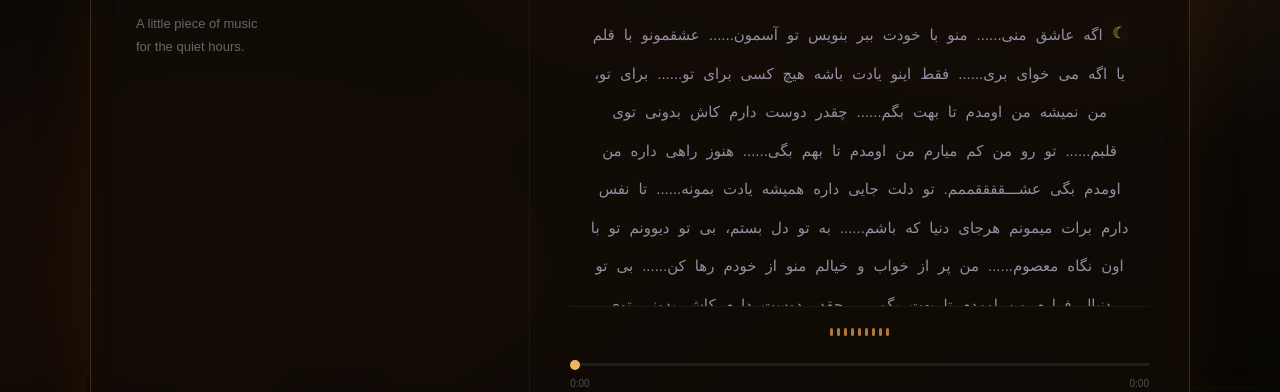
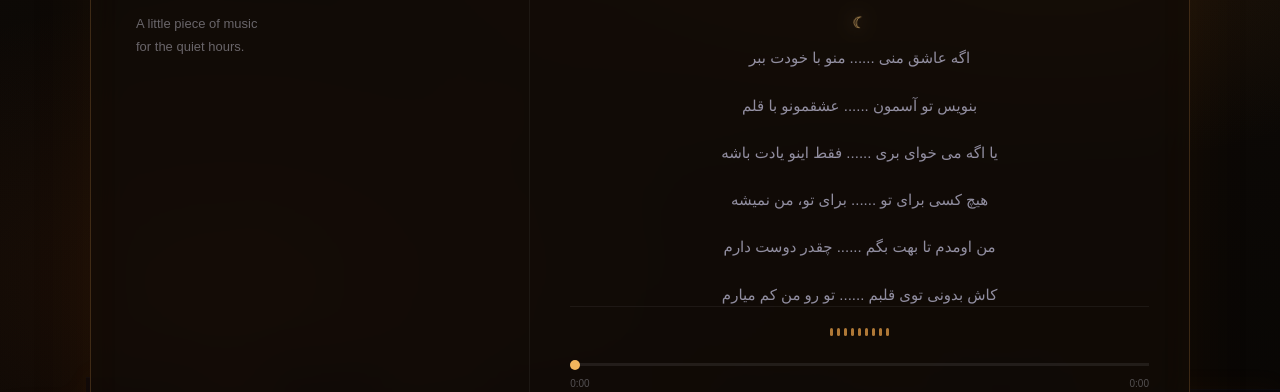
Before and after one commit to mahdighoorbannia-blip/my-song, a plain HTML site: page index.html in a window 1280 px wide. Shown: the part 333-725 px from the top of the page. Drawn offline with Linux system fonts and the light colour scheme.

Commit message:
Update index.html

```diff
--- a/index.html
+++ b/index.html
@@ -973,26 +973,29 @@ body {
     line-height: 2.1;
     width: 100%;
 }
-.karaoke-word {
-    display: inline-block;
+.karaoke-line {
+    width: 100%;
+    direction: rtl;
+    text-align: center;
     color: rgba(225,222,255,.62);
     font-size: 15px;
     font-weight: 400;
-    padding: 1px 2px;
-    border-radius: 5px;
-    transition: color .12s ease, text-shadow .12s ease, transform .12s ease;
-}
-.karaoke-word.active {
+    line-height: 2.15;
+    padding: 5px 8px;
+    border-radius: 8px;
+    transition: color .2s ease, text-shadow .2s ease, background .2s ease;
+}
+.karaoke-line.active {
     color: #ffd18a;
     font-weight: 800;
-    text-shadow: 0 0 7px rgba(255,184,91,.85), 0 0 19px rgba(255,153,48,.45);
-    transform: scale(1.08);
-}
-.karaoke-word.past { color: rgba(242,182,93,.88); }
+    background: rgba(255, 184, 91, .055);
+    text-shadow: 0 0 7px rgba(255,184,91,.75), 0 0 19px rgba(255,153,48,.35);
+}
+.karaoke-line.past { color: rgba(242,182,93,.72); }
 .karaoke-row .lyric-moon { margin: 0 3px; }
 @media (max-width: 480px) {
     .lyrics-box { max-height: 280px; }
-    .karaoke-word { font-size: 14px; }
+    .karaoke-line { font-size: 14px; }
 }
 
 </style>
@@ -1409,188 +1412,35 @@ document.addEventListener(
 
 
 
-// Word-by-word karaoke timestamps (seconds).
-// Each word stays highlighted until the next word begins.
+// Line-by-line karaoke timestamps (seconds).
+// The original audio player and its controls are kept unchanged.
 const karaokeCues = [
-    [20.19, "اگه"],
-    [20.66, "عاشق"],
-    [21.14, "منی......"],
-    [22.46, "منو"],
-    [22.76, "با"],
-    [23.04, "خودت"],
-    [23.52, "ببر"],
-    [24.92, "بنویس"],
-    [25.48, "تو"],
-    [25.92, "آسمون......"],
-    [27.44, "عشقمونو"],
-    [28.08, "با"],
-    [28.36, "قلم"],
-    [29.66, "یا"],
-    [30.00, "اگه"],
-    [30.24, "می"],
-    [30.42, "خوای"],
-    [30.74, "بری......"],
-    [31.78, "فقط"],
-    [32.30, "اینو"],
-    [32.66, "یادت"],
-    [33.12, "باشه"],
-    [34.36, "هیچ"],
-    [34.62, "کسی"],
-    [35.18, "برای"],
-    [35.76, "تو......"],
-    [36.56, "برای"],
-    [37.16, "تو،"],
-    [37.48, "من"],
-    [37.78, "نمیشه"],
-    [38.70, "من"],
-    [39.36, "اومدم"],
-    [40.56, "تا"],
-    [40.66, "بهت"],
-    [41.10, "بگم......"],
-    [41.70, "چقدر"],
-    [42.26, "دوست"],
-    [43.00, "دارم"],
-    [43.50, "کاش"],
-    [44.00, "بدونی"],
-    [45.38, "توی"],
-    [45.58, "قلبم......"],
-    [46.50, "تو"],
-    [46.66, "رو"],
-    [46.80, "من"],
-    [47.06, "کم"],
-    [47.70, "میارم"],
-    [48.30, "من"],
-    [48.92, "اومدم"],
-    [50.12, "تا"],
-    [50.22, "بهم"],
-    [50.68, "بگی......"],
-    [51.28, "هنوز"],
-    [52.02, "راهی"],
-    [52.66, "داره"],
-    [53.10, "من"],
-    [53.64, "اومدم"],
-    [54.90, "بگی"],
-    [55.38, "عشـــققققممم."],
-    [59.62, "تو"],
-    [59.80, "دلت"],
-    [60.24, "جایی"],
-    [61.04, "داره"],
-    [80.12, "همیشه"],
-    [80.68, "یادت"],
-    [81.44, "بمونه......"],
-    [84.86, "تا"],
-    [85.02, "نفس"],
-    [85.48, "دارم"],
-    [86.06, "برات"],
-    [86.70, "میمونم"],
-    [89.64, "هرجای"],
-    [90.26, "دنیا"],
-    [91.04, "که"],
-    [91.22, "باشم......"],
-    [92.56, "به"],
-    [94.60, "تو"],
-    [94.78, "دل"],
-    [95.08, "بستم،"],
-    [95.84, "بی"],
-    [95.98, "تو"],
-    [96.32, "دیوونم"],
-    [99.27, "تو"],
-    [99.44, "با"],
-    [99.52, "اون"],
-    [99.88, "نگاه"],
-    [100.66, "معصوم......"],
-    [104.06, "من"],
-    [104.24, "پر"],
-    [104.58, "از"],
-    [104.66, "خواب"],
-    [105.22, "و"],
-    [105.40, "خیالم"],
-    [108.88, "منو"],
-    [109.36, "از"],
-    [109.46, "خودم"],
-    [110.12, "رها"],
-    [110.68, "کن......"],
-    [113.66, "بی"],
-    [113.80, "تو"],
-    [113.96, "دنبال"],
-    [115.02, "فرارم"],
-    [117.88, "من"],
-    [118.44, "اومدم"],
-    [119.64, "تا"],
-    [119.84, "بهت"],
-    [120.28, "بگم......"],
-    [120.90, "چقدر"],
-    [121.50, "دوست"],
-    [122.10, "دارم"],
-    [122.68, "کاش"],
-    [123.18, "بدونی"],
-    [124.46, "توی"],
-    [124.78, "قلبم......"],
-    [125.64, "تو"],
-    [125.82, "رو"],
-    [125.96, "من"],
-    [126.24, "کم"],
-    [126.92, "میارم"],
-    [127.48, "من"],
-    [128.02, "اومدم"],
-    [129.22, "تا"],
-    [129.42, "بهم"],
-    [129.86, "بگی......"],
-    [130.50, "هنوز"],
-    [131.10, "راهی"],
-    [131.84, "داره"],
-    [132.32, "من"],
-    [132.84, "اومدم"],
-    [134.10, "بگی"],
-    [134.58, "عشقم......"],
-    [135.26, "تو"],
-    [135.42, "دلت"],
-    [135.82, "جایی"],
-    [136.62, "داره"],
-    [156.88, "تو"],
-    [157.00, "مثل"],
-    [157.50, "نور"],
-    [158.20, "یه"],
-    [158.40, "فانوس......"],
-    [161.64, "توی"],
-    [161.96, "تاریکی"],
-    [163.16, "من"],
-    [163.44, "می"],
-    [163.90, "شینی"],
-    [166.46, "همه"],
-    [166.76, "ی"],
-    [167.06, "نگفته"],
-    [167.84, "هامو......"],
-    [171.38, "از"],
-    [171.44, "تو"],
-    [171.64, "آینه"],
-    [172.44, "چشمام"],
-    [173.12, "می"],
-    [173.58, "بینی"],
-    [176.04, "تو"],
-    [176.26, "با"],
-    [176.50, "اون"],
-    [176.70, "نگاه"],
-    [177.46, "معصوم......"],
-    [180.86, "من"],
-    [181.02, "پر"],
-    [181.38, "از"],
-    [181.48, "خواب"],
-    [182.02, "و"],
-    [182.22, "خیالم"],
-    [203.62, "منو"],
-    [207.82, "از"],
-    [211.02, "خودم"],
-    [237.46, "رها"],
-    [237.84, "کن......"],
-    [245.10, "بی"],
-    [246.24, "تو"],
-    [250.66, "دنبال"],
-    [264.84, "فرارم"]
+    [20.19, "اگه عاشق منی ...... منو با خودت ببر"],
+    [24.69, "بنویس تو آسمون ...... عشقمونو با قلم"],
+    [29.57, "یا اگه می خوای بری ...... فقط اینو یادت باشه"],
+    [34.27, "هیچ کسی برای تو ...... برای تو، من نمیشه"],
+    [38.55, "من اومدم تا بهت بگم ...... چقدر دوست دارم"],
+    [43.50, "کاش بدونی توی قلبم ...... تو رو من کم میارم"],
+    [48.30, "من اومدم تا بهم بگی ...... هنوز راهی داره"],
+    [53.09, "من اومدم بگی عشـــققققممم ."],
+    [59.05, "تو دلت جایی داره"],
+    [80.12, "همیشه یادت بمونه ...... تا نفس دارم برات میمونم"],
+    [89.55, "هرجای دنیا که باشم ...... به تو دل بستم، بی تو دیوونم"],
+    [99.08, "تو با اون نگاه معصوم ...... من پر از خواب و خیالم"],
+    [108.78, "منو از خودم رها کن ...... بی تو دنبال فرارم"],
+    [117.86, "من اومدم تا بهت بگم ...... چقدر دوست دارم"],
+    [122.68, "کاش بدونی توی قلبم ...... تو رو من کم میارم"],
+    [127.48, "من اومدم تا بهم بگی ...... هنوز راهی داره"],
+    [132.32, "من اومدم بگی عشقم ...... تو دلت جایی داره"],
+    [156.72, "تو مثل نور یه فانوس ...... توی تاریکی من می شینی"],
+    [166.25, "همه ی نگفته هامو ...... از تو آینه چشمام می بینی"],
+    [175.83, "تو با اون نگاه معصوم ...... من پر از خواب و خیالم"],
+    [203.29, "منو از خودم رها کن ...... بی تو دنبال فرارم"]
 ];
 
 const lyricsElement = document.getElementById("lyrics");
-const karaokeWords = [];
+const karaokeLines = [];
+
 const karaokeRow = document.createElement("div");
 karaokeRow.className = "karaoke-row";
 
@@ -1601,13 +1451,16 @@ leftMoon.setAttribute("aria-hidden", "true");
 karaokeRow.appendChild(leftMoon);
 
 karaokeCues.forEach(([start, text], index) => {
-    const word = document.createElement("span");
-    word.className = "karaoke-word";
-    word.textContent = text;
-    word.dataset.start = start;
-    word.dataset.end = karaokeCues[index + 1]?.[0] ?? Infinity;
-    karaokeRow.appendChild(word);
-    karaokeWords.push({ start, end: karaokeCues[index + 1]?.[0] ?? Infinity, element: word });
+    const line = document.createElement("div");
+    line.className = "karaoke-line";
+    line.textContent = text;
+    karaokeRow.appendChild(line);
+
+    karaokeLines.push({
+        start,
+        end: karaokeCues[index + 1]?.[0] ?? Infinity,
+        element: line
+    });
 });
 
 const rightMoon = document.createElement("span");
@@ -1622,34 +1475,41 @@ let activeCueIndex = -1;
 
 function updateKaraoke(time) {
     let low = 0;
-    let high = karaokeWords.length - 1;
+    let high = karaokeLines.length - 1;
     let found = -1;
 
     while (low <= high) {
         const mid = (low + high) >> 1;
-        const cue = karaokeWords[mid];
+        const cue = karaokeLines[mid];
 
         if (time < cue.start) high = mid - 1;
         else if (time >= cue.end) low = mid + 1;
-        else { found = mid; break; }
+        else {
+            found = mid;
+            break;
+        }
     }
 
     if (found === activeCueIndex) return;
     activeCueIndex = found;
 
-    karaokeWords.forEach((cue, index) => {
+    karaokeLines.forEach((cue, index) => {
         cue.element.classList.toggle("active", index === found);
         cue.element.classList.toggle("past", found >= 0 && index < found);
     });
 
     if (found >= 0) {
-        const activeWord = karaokeWords[found].element;
+        const activeLine = karaokeLines[found].element;
         const box = document.querySelector(".lyrics-box");
-        const wordRect = activeWord.getBoundingClientRect();
+        const lineRect = activeLine.getBoundingClientRect();
         const boxRect = box.getBoundingClientRect();
 
-        if (wordRect.top < boxRect.top || wordRect.bottom > boxRect.bottom) {
-            activeWord.scrollIntoView({ behavior: "smooth", block: "center", inline: "nearest" });
+        if (lineRect.top < boxRect.top || lineRect.bottom > boxRect.bottom) {
+            activeLine.scrollIntoView({
+                behavior: "smooth",
+                block: "center",
+                inline: "nearest"
+            });
         }
     }
 }
```
